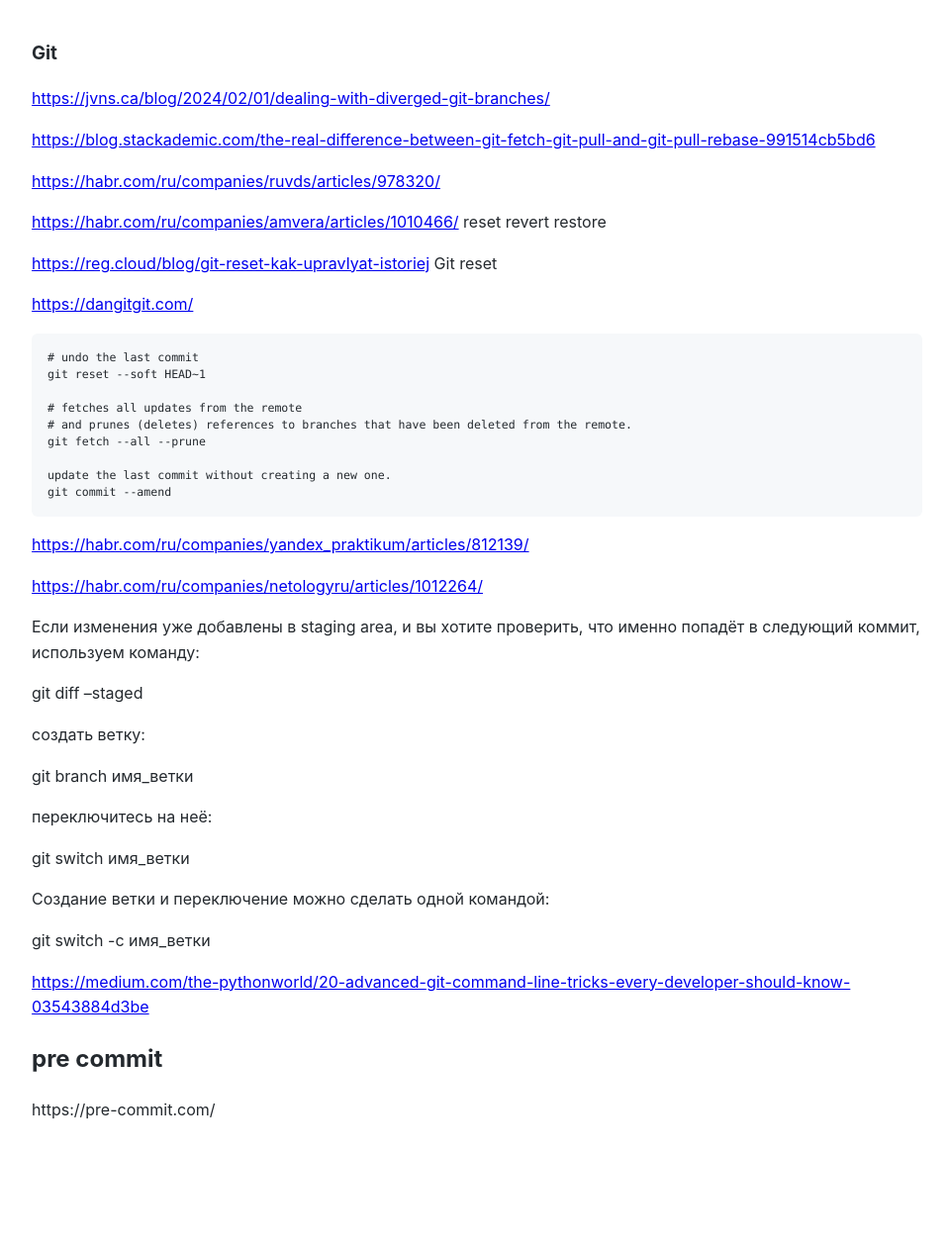
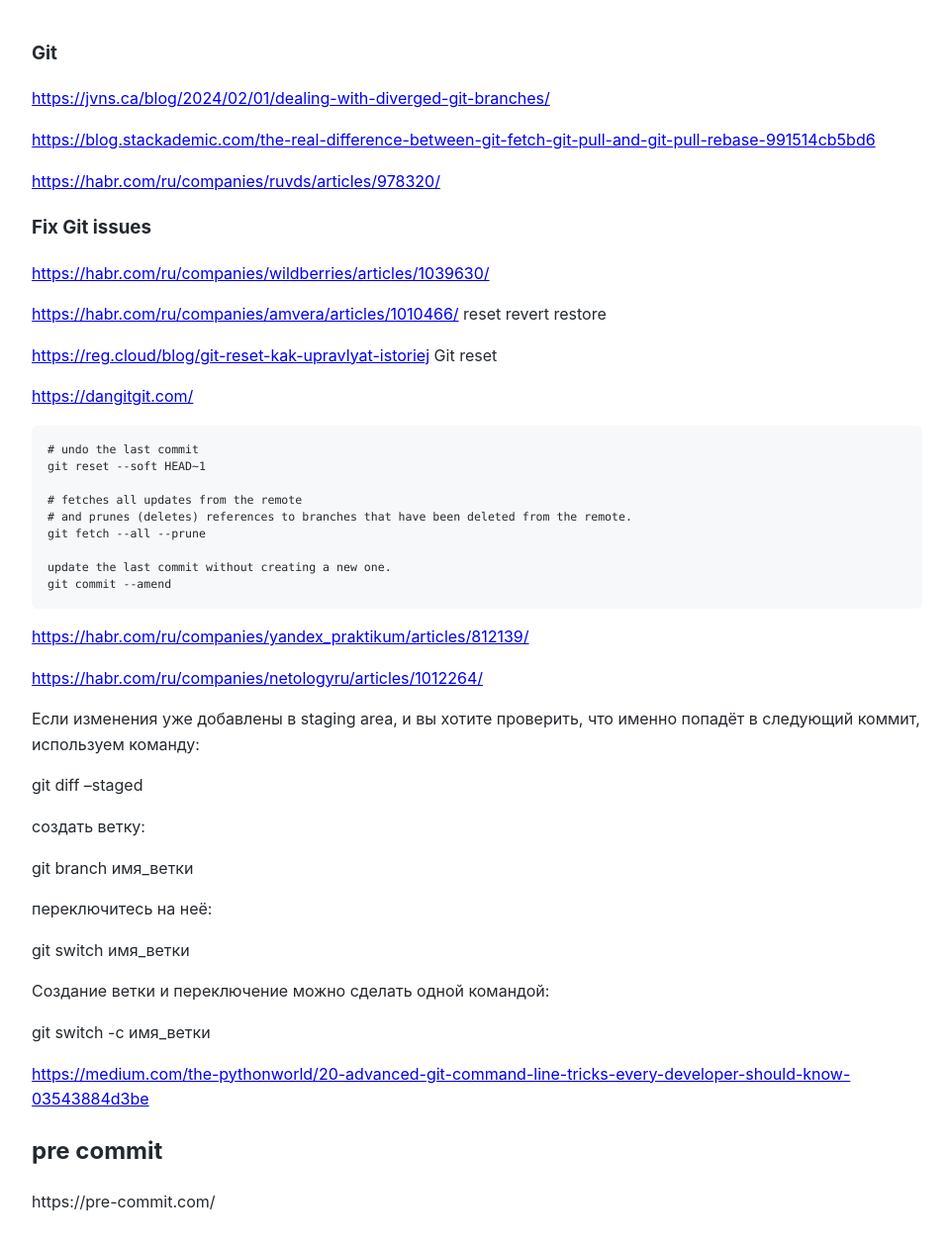
Before and after one commit to Michael-Lubinsky/michael-lubinsky.github.com, a Jekyll site: the page built from linux/git.md, in a window 1280 px wide. Shown: the whole page at 99% size, without its empty margins (158-1117 px from the left). Built offline with Jekyll 4.4.1, drawn with Linux system fonts in a browser that asks for light colours; our own code applies the rules of GitHub Pages for plain Markdown files; before the commit the page ends 1171 px from its top, so only the background shows below that.

Commit message:
Update git.md

```diff
--- a/linux/git.md
+++ b/linux/git.md
@@ -5,6 +5,9 @@
 <https://blog.stackademic.com/the-real-difference-between-git-fetch-git-pull-and-git-pull-rebase-991514cb5bd6>
 
 <https://habr.com/ru/companies/ruvds/articles/978320/>
+
+### Fix Git issues
+<https://habr.com/ru/companies/wildberries/articles/1039630/>
 
 <https://habr.com/ru/companies/amvera/articles/1010466/> reset revert restore
 
```
